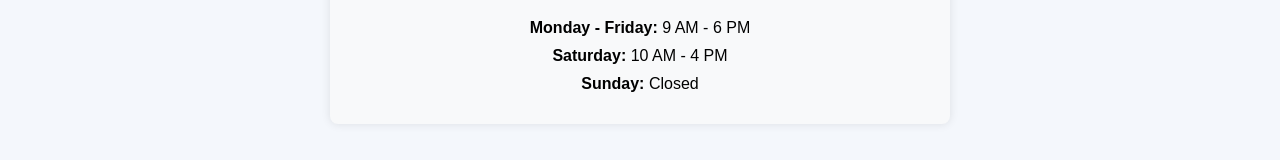
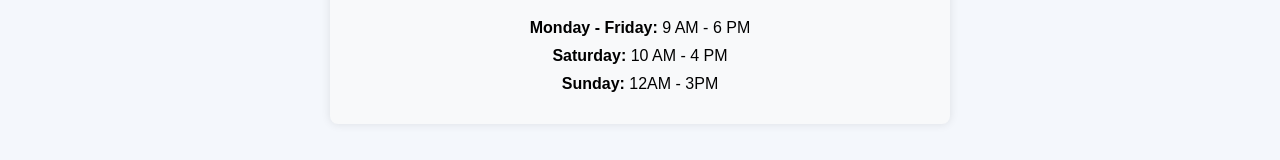
Before and after one commit to PreetiDiwakarGitHub/SK_Project, a React (Create React App) app: page /contact in a window 1280 px wide. Shown: the part 1587-1747 px from the top of the page. Built offline with nearby package versions, Linux system fonts and the light colour scheme.

Commit message:
time-changed

```diff
--- a/src/Location.js
+++ b/src/Location.js
@@ -31,7 +31,7 @@ const LocationPage = () => {
           <ul>
             <li><strong>Monday - Friday:</strong> 9 AM - 6 PM</li>
             <li><strong>Saturday:</strong> 10 AM - 4 PM</li>
-            <li><strong>Sunday:</strong> Closed</li>
+            <li><strong>Sunday:</strong> 12AM - 3PM</li>
           </ul>
         </div>
       </div>
```
